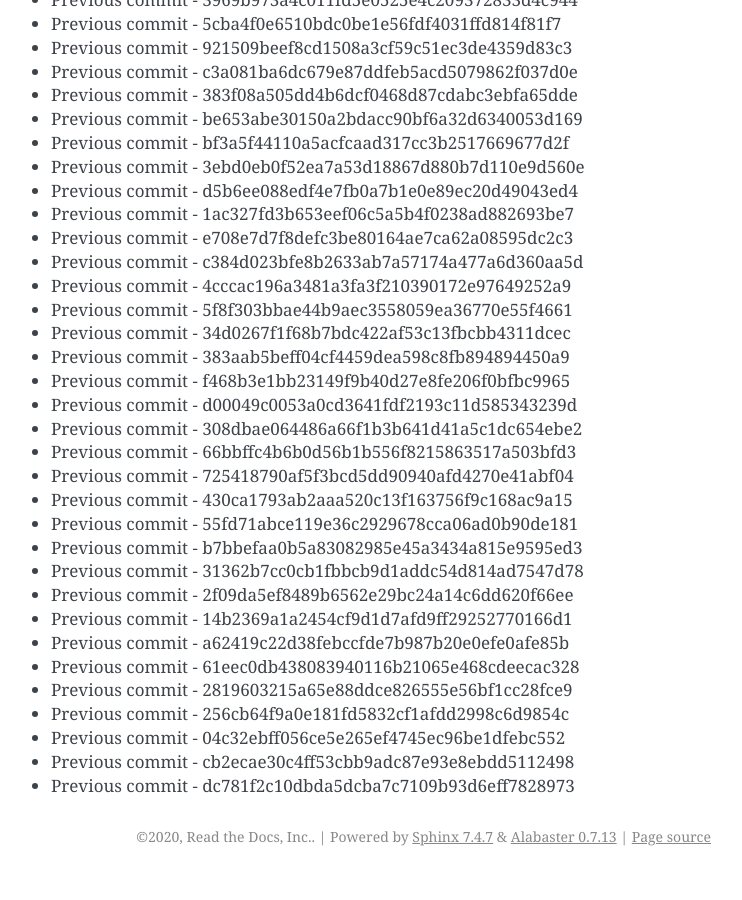
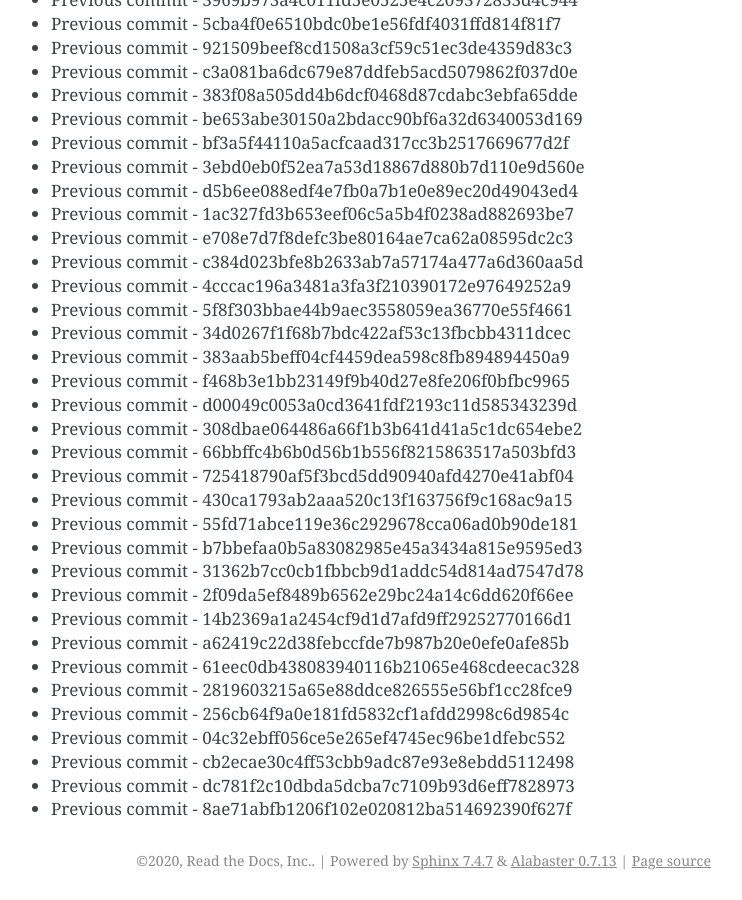
Before and after one commit to readthedocs/rtd-git-stresstest, a Sphinx documentation site: the page built from docs/updates.rst, in a window 1280 px wide and 900 px high, scrolled down 99912 px. Shown: the whole window, without its empty margins (399-1141 px from the left). Built offline with Sphinx 7.4.7, drawn with Linux system fonts in a browser that asks for light colours; before the commit the page ends 100788 px from its top, so only the background shows below that.

Commit message:
Generating commit from previous: 8ae71abfb1206f102e020812ba514692390f627f

```diff
--- a/docs/updates.rst
+++ b/docs/updates.rst
@@ -4230,3 +4230,4 @@ It can be tested for any performance characteristics.
 * Previous commit - 04c32ebff056ce5e265ef4745ec96be1dfebc552
 * Previous commit - cb2ecae30c4ff53cbb9adc87e93e8ebdd5112498
 * Previous commit - dc781f2c10dbda5dcba7c7109b93d6eff7828973
+* Previous commit - 8ae71abfb1206f102e020812ba514692390f627f
```
